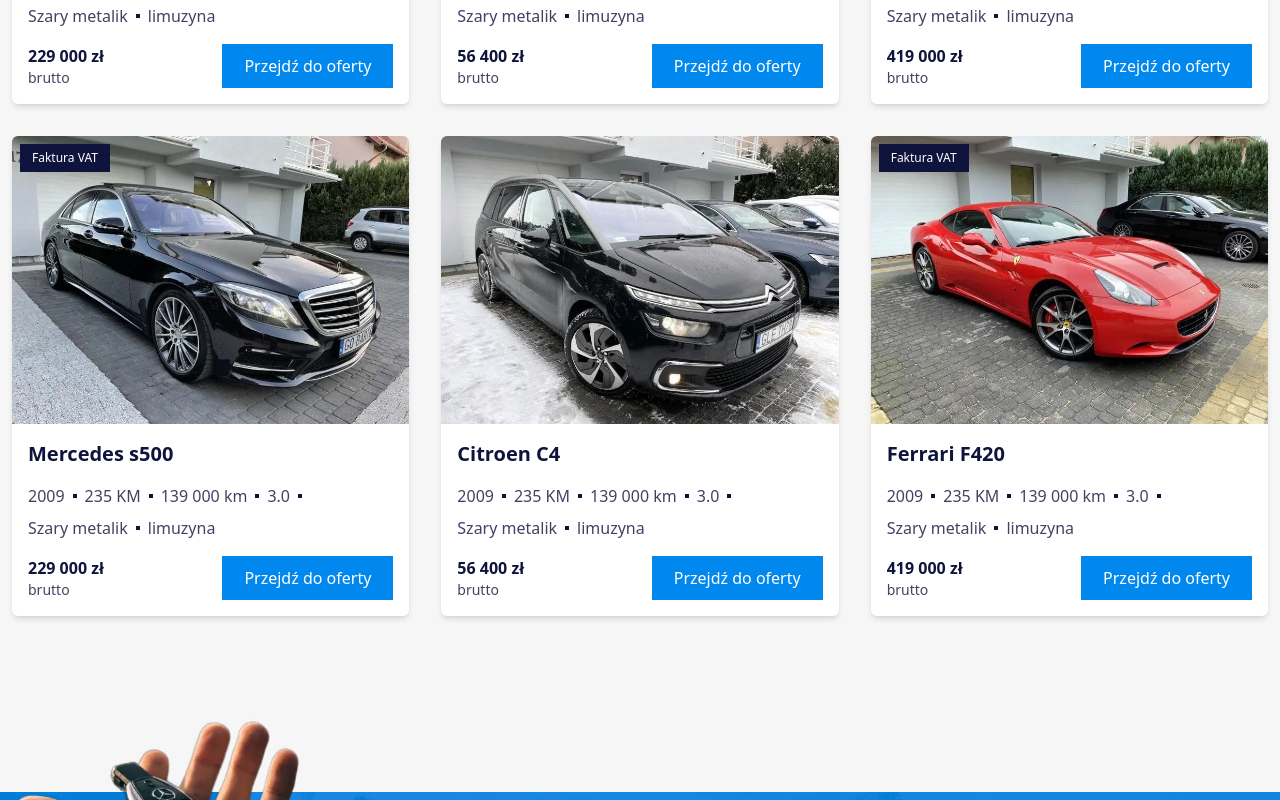
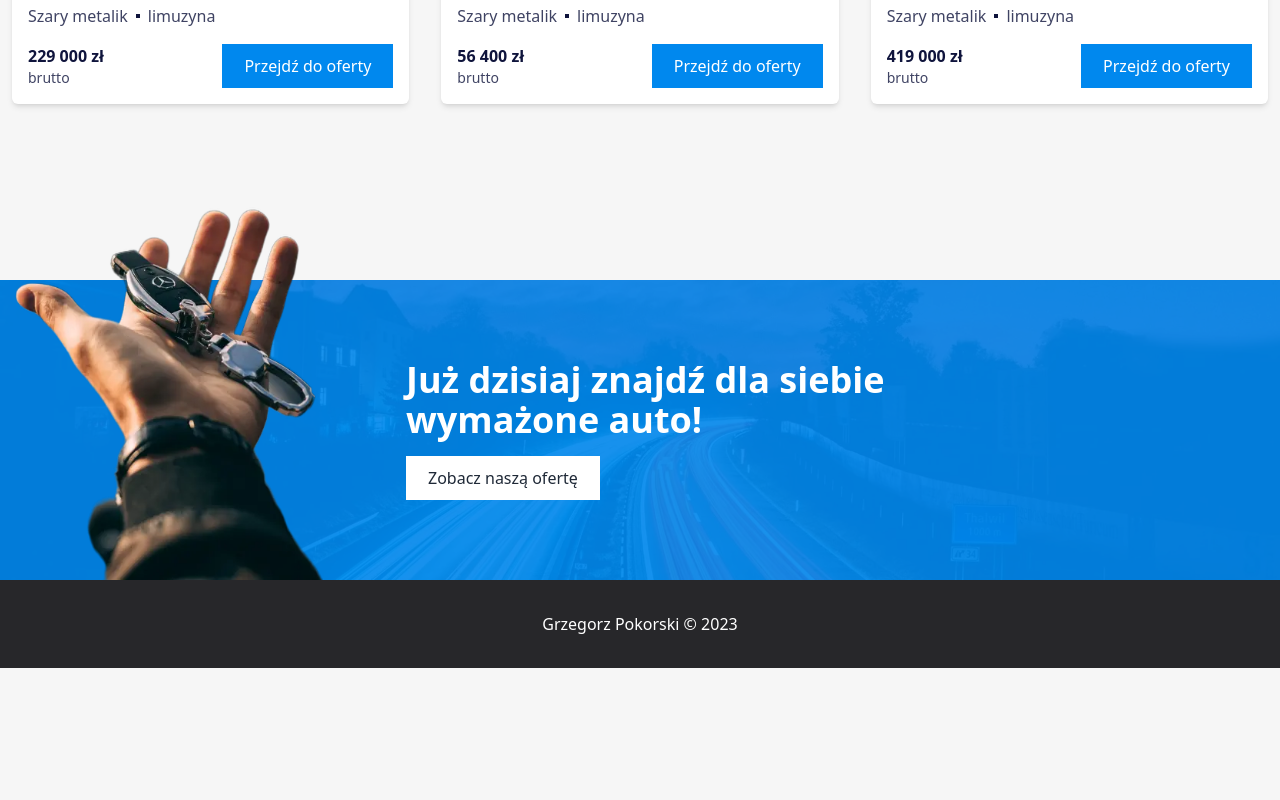
Before and after one commit to grzegorzpokorski/autodealer, a Next.js app: page /oferta in a window 1280 px wide. Shown: the part 740-1540 px from the top of the page. After the commit the page ends 1408 px from the top, so only its background shows below. Built offline with nearby package versions, Linux system fonts and the light colour scheme.

Commit message:
feat: add single offer page without slider

```diff
--- /dev/null
+++ b/src/app/oferta/[id]/page.tsx
@@ -0,0 +1,14 @@
+import { SinglePage } from "@/components/templates/SinglePage/SinglePage";
+import offersFromJSON from "@/data/offers.json";
+
+export const dynamicParams = false;
+
+export function generateStaticParams() {
+  return offersFromJSON.map((offer) => ({ id: offer.id }));
+}
+
+export default function Offer({ params: { id } }: { params: { id: string } }) {
+  const offer = offersFromJSON.at(parseInt(id));
+  if (offer) return <SinglePage offer={offer} />;
+  return null;
+}
--- a/src/components/molecules/Main/Main.tsx
+++ b/src/components/molecules/Main/Main.tsx
@@ -1,14 +1,15 @@
 import { Banner } from "@/components/organisms/Banner/Banner";
 import type { ReactNode } from "react";
+import { twMerge } from "tailwind-merge";
 
 type MainProps = {
   children: ReactNode;
   withMarginOnTop?: boolean;
 };
 
-export const Main = ({ children }: MainProps) => {
+export const Main = ({ children, withMarginOnTop }: MainProps) => {
   return (
-    <main id="tresc">
+    <main id="tresc" className={twMerge(withMarginOnTop && "mt-8")}>
       {children}
       <Banner />
     </main>
--- a/src/components/molecules/Navbar/Navbar.tsx
+++ b/src/components/molecules/Navbar/Navbar.tsx
@@ -12,7 +12,7 @@
   const { isMobileMenuOpen, toggleMobileMenu, closeMobileMenu } = useNavbar();
 
   return (
-    <nav className="h-20 flex flex-col justify-center relative z-10">
+    <nav className="h-20 flex flex-col justify-center relative z-10 bg-white">
       <Container>
         <div className="flex flex-row justify-between items-center">
           <Navbar.Logo />
--- a/src/components/organisms/RecommendedOffers/RecommendedOffers.tsx
+++ b/src/components/organisms/RecommendedOffers/RecommendedOffers.tsx
@@ -34,8 +34,8 @@
               {offer.features.length > 0 && (
                 <Offer.FeaturesList>
                   {offer.features.map((feature) => (
-                    <Offer.FeaturesList.Item key={feature}>
-                      {feature}
+                    <Offer.FeaturesList.Item key={feature.label}>
+                      {feature.value}
                     </Offer.FeaturesList.Item>
                   ))}
                 </Offer.FeaturesList>
--- a/src/components/templates/OfferPage/OfferPage.tsx
+++ b/src/components/templates/OfferPage/OfferPage.tsx
@@ -44,8 +44,8 @@
                     {offer.features.length > 0 && (
                       <Offer.FeaturesList>
                         {offer.features.map((feature) => (
-                          <Offer.FeaturesList.Item key={feature}>
-                            {feature}
+                          <Offer.FeaturesList.Item key={feature.label}>
+                            {feature.value}
                           </Offer.FeaturesList.Item>
                         ))}
                       </Offer.FeaturesList>
--- /dev/null
+++ b/src/components/templates/SinglePage/SinglePage.tsx
@@ -0,0 +1,146 @@
+import { Container } from "@/components/atoms/Container/Container";
+import { Heading } from "@/components/atoms/Heading/Heading";
+import { Link } from "@/components/atoms/Link/Link";
+import { Main } from "@/components/molecules/Main/Main";
+import { formatCurrency } from "@/utils/formatCurrency";
+import { twMerge } from "tailwind-merge";
+
+type Props = {
+  offer: {
+    id: string;
+    invoice: boolean;
+    image: {
+      src: string;
+      width: number;
+      height: number;
+      alt: string;
+    };
+    title: string;
+    features: {
+      label: string;
+      value: string;
+    }[];
+    price: number;
+    link: string;
+  };
+};
+
+export const SinglePage = ({ offer }: Props) => {
+  return (
+    <>
+      <Main>
+        <Container>
+          <article className="grid grid-cols-12 gap-3 md:gap-6 py-8">
+            <div className="col-span-12 md:col-span-7 flex flex-col gap-3 md:gap-6 order-2 md:order-1">
+              <header
+                className="p-8 bg-white shadow prose max-w-none"
+                aria-labelledby="title"
+              >
+                <Heading as="h1" size="base" id="title">
+                  {offer.title}
+                </Heading>
+                <table>
+                  <thead className="sr-only">
+                    <tr>
+                      <th>parametr</th>
+                      <th>wartośc</th>
+                    </tr>
+                  </thead>
+                  <tbody>
+                    {offer.features.map((feature) => (
+                      <tr key={feature.label} className="pb-10">
+                        <td>{feature.label}</td>
+                        <td>{feature.value}</td>
+                      </tr>
+                    ))}
+                  </tbody>
+                </table>
+              </header>
+              <section className="p-8 bg-white shadow" aria-labelledby="opis">
+                <header>
+                  <Heading as="h2" size="base" id="opis" hidden>
+                    Opis
+                  </Heading>
+                </header>
+                <div className="prose max-w-none">
+                  <p>
+                    Samochód zakupiłem w salonie Mercedesa w Niemczech osobiście
+                    (posiadam dokumentację fotograficzną z odbioru, kopię oferty
+                    salonu). Samochód jest bez zbędnego rozpisywania się w
+                    stanie technicznym i wizualnym idealnym!
+                  </p>
+                  <p>
+                    Przepiękne zadbane wnętrze w połączeniu porcelanowej skóry i
+                    skórzanej deski rozdzielczej w kolorze espresso z
+                    przeszyciami białą nicią.
+                  </p>
+                  <p>
+                    Serwisowany regularnie w ASO MERCEDES-BENZ co dokumentuje
+                    pełna historia w bazie serwisowej ASO MB.
+                  </p>
+                  <p>Ważniejsze dla tej klasy opcje wyposażenia:</p>
+                  <ul>
+                    <li>12 x AIRBAG</li>
+                    <li>
+                      Delectus veritatis dignissimos repellendus repellat sed
+                      praesentium, explicabo mollitia, consequatur sint, sunt
+                      pariatur ut asperiores ipsa dolorem labore dolorum
+                      tenetur!
+                    </li>
+                    <li>
+                      Quo exercitationem corrupti dolorum fuga beatae, cum.
+                    </li>
+                  </ul>
+                </div>
+              </section>
+            </div>
+            <div className="col-span-12 md:col-span-5 flex flex-col gap-3 md:gap-6 order-1 md:order-2">
+              <div className="p-8 bg-primary-dark text-white sticky top-6 flex flex-col gap-8">
+                <div
+                  className={twMerge(
+                    "divide-y-2 [&>p]:py-4 [&>p:first-child]:pt-0 [&>p:last-child]:pb-0",
+                    !offer.invoice && "pb-4 border-b-2",
+                  )}
+                >
+                  {offer.invoice ? (
+                    <>
+                      <p className="flex flex-row justify-between">
+                        Cena brutto:{" "}
+                        <span className="font-bold">
+                          {formatCurrency(offer.price)}
+                        </span>
+                      </p>
+                      <p className="flex flex-row justify-between">
+                        Cena netto:{" "}
+                        <span className="font-bold">
+                          {formatCurrency(offer.price * 0.77)}
+                        </span>
+                      </p>
+                    </>
+                  ) : (
+                    <p className="flex flex-row justify-between">
+                      Cena:
+                      <span className="font-bold">
+                        {formatCurrency(offer.price)}
+                      </span>
+                    </p>
+                  )}
+                </div>
+                <div className="flex flex-row gap-2 items-center justify-center">
+                  <Link href="tel:+48123456789" buttonStyle="white">
+                    <span className="font-bold">Zadźwoń:</span> +48 123 456 789
+                  </Link>
+                  {offer.invoice && (
+                    <p className="bg-white text-secondary h-full items-center inline-flex px-4">
+                      Faktura VAT
+                    </p>
+                  )}
+                </div>
+              </div>
+            </div>
+          </article>
+        </Container>
+      </Main>
+    </>
+  );
+};
--- a/src/data/offers.json
+++ b/src/data/offers.json
@@ -1,5 +1,6 @@
 [
   {
+    "id": "0",
     "invoice": true,
     "image": {
       "src": "/mercedes.webp",
@@ -9,17 +10,18 @@
     },
     "title": "Mercedes s500 amg aso",
     "features": [
-      "2009",
-      "235 KM",
-      "139 000 km",
-      "3.0",
-      "Szary metalik",
-      "limuzyna"
+      { "label": "Rocznik", "value": "2009" },
+      { "label": "Moc", "value": "235 KM" },
+      { "label": "Przebieg", "value": "139 000 km" },
+      { "label": "Pojemność silnika", "value": "3.0" },
+      { "label": "Kolor", "value": "Szary metalik" },
+      { "label": "Typ", "value": "limuzyna" }
     ],
     "price": 229000,
-    "link": "/"
+    "link": "/oferta/0"
   },
   {
+    "id": "1",
     "invoice": false,
     "image": {
       "src": "/citroen.webp",
@@ -29,17 +31,18 @@
     },
     "title": "Citroen C4 Picasso",
     "features": [
-      "2009",
-      "235 KM",
-      "139 000 km",
-      "3.0",
-      "Szary metalik",
-      "limuzyna"
+      { "label": "Rocznik", "value": "2009" },
+      { "label": "Moc", "value": "235 KM" },
+      { "label": "Przebieg", "value": "139 000 km" },
+      { "label": "Pojemność silnika", "value": "3.0" },
+      { "label": "Kolor", "value": "Szary metalik" },
+      { "label": "Typ", "value": "limuzyna" }
     ],
     "price": 56400,
-    "link": "/"
+    "link": "/oferta/1"
   },
   {
+    "id": "2",
     "invoice": true,
     "image": {
       "src": "/ferrari.webp",
@@ -49,74 +52,14 @@
     },
     "title": "Ferrari F420 edition",
     "features": [
-      "2009",
-      "235 KM",
-      "139 000 km",
-      "3.0",
-      "Szary metalik",
-      "limuzyna"
+      { "label": "Rocznik", "value": "2009" },
+      { "label": "Moc", "value": "235 KM" },
+      { "label": "Przebieg", "value": "139 000 km" },
+      { "label": "Pojemność silnika", "value": "3.0" },
+      { "label": "Kolor", "value": "Szary metalik" },
+      { "label": "Typ", "value": "limuzyna" }
     ],
     "price": 419000,
-    "link": "/"
-  },
-  {
-    "invoice": true,
-    "image": {
-      "src": "/mercedes.webp",
-      "width": 768,
-      "height": 576,
-      "alt": "Mercedes s500"
-    },
-    "title": "Mercedes s500",
-    "features": [
-      "2009",
-      "235 KM",
-      "139 000 km",
-      "3.0",
-      "Szary metalik",
-      "limuzyna"
-    ],
-    "price": 229000,
-    "link": "/"
-  },
-  {
-    "invoice": false,
-    "image": {
-      "src": "/citroen.webp",
-      "width": 768,
-      "height": 576,
-      "alt": "Citroen C4"
-    },
-    "title": "Citroen C4",
-    "features": [
-      "2009",
-      "235 KM",
-      "139 000 km",
-      "3.0",
-      "Szary metalik",
-      "limuzyna"
-    ],
-    "price": 56400,
-    "link": "/"
-  },
-  {
-    "invoice": true,
-    "image": {
-      "src": "/ferrari.webp",
-      "width": 768,
-      "height": 576,
-      "alt": "Ferrari F420"
-    },
-    "title": "Ferrari F420",
-    "features": [
-      "2009",
-      "235 KM",
-      "139 000 km",
-      "3.0",
-      "Szary metalik",
-      "limuzyna"
-    ],
-    "price": 419000,
-    "link": "/"
+    "link": "/oferta/2"
   }
 ]
```
